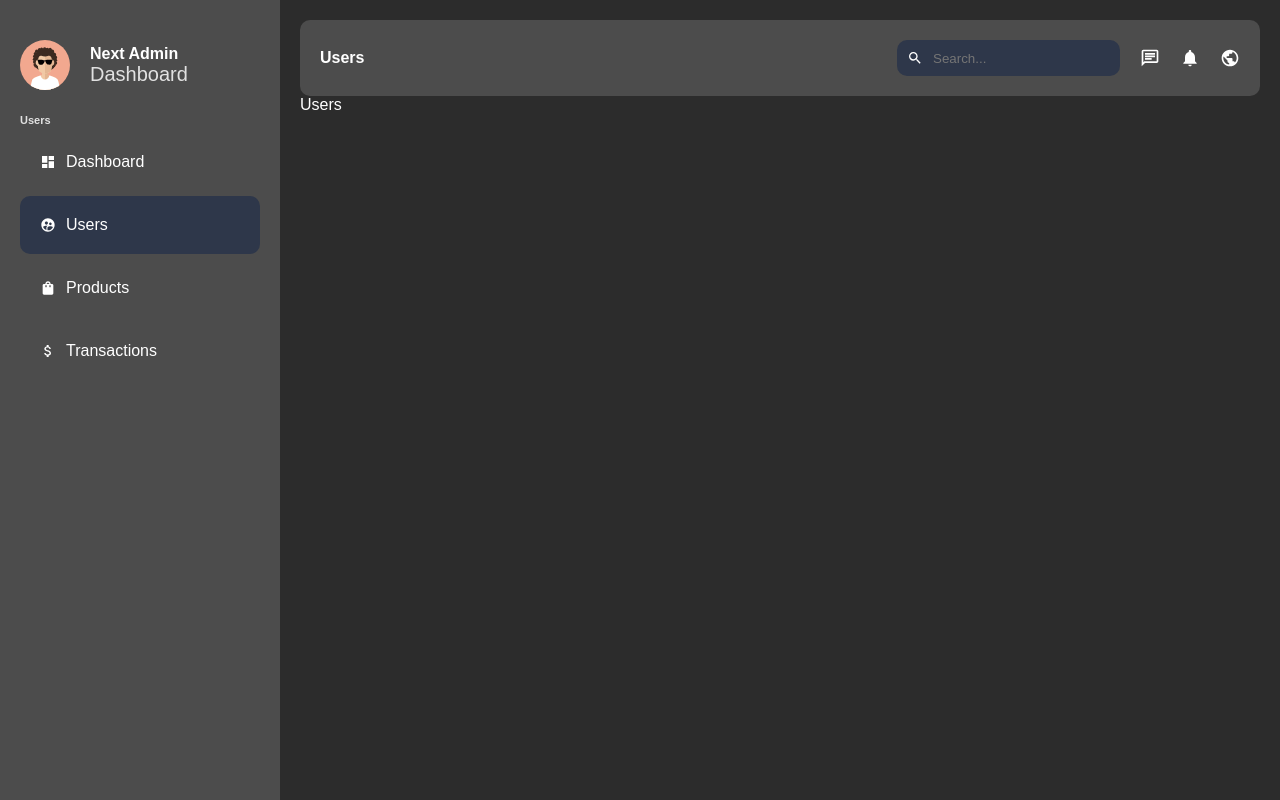
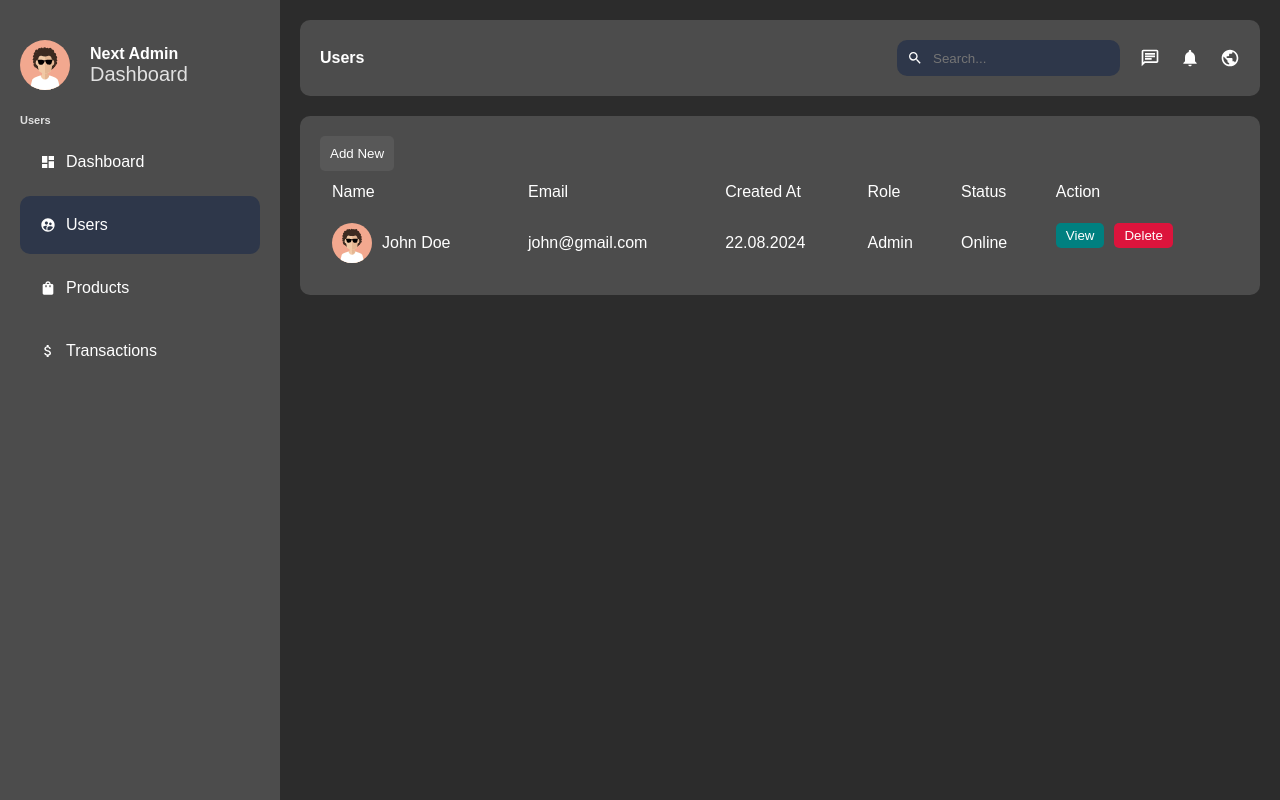
Before and after one commit to being-devahmad/next-admin-dashboard, a Next.js app: page /dashboard/users in a window 1280 px wide. Built offline with nearby package versions, Linux system fonts and the light colour scheme; a web font is replaced by a local one.

Commit message:
styling fixed

```diff
--- a/src/app/dashboard/transactions/page.jsx
+++ b/src/app/dashboard/transactions/page.jsx
@@ -1,6 +1,6 @@
 import Image from 'next/image'
 import React from 'react'
-import classes from './transactions.module.css'
+import classes from './page.module.css'
 
 const Transactions = () => {
     return (
--- a/src/app/dashboard/users/page.jsx
+++ b/src/app/dashboard/users/page.jsx
@@ -1,9 +1,63 @@
-import React from 'react'
+import Image from "next/image"
+import styles from './page.module.css'
+import Link from "next/link"
 
-const Users = () => {
+
+const UserPage = () => {
   return (
-    <div>Users</div>
+    <div className={styles.container}>
+      <div className={styles.top}>
+        <Link href="/dashboard/users/add">
+          <button className={styles.addButton}>Add New</button>
+        </Link>
+      </div>
+      <table className={styles.table}>
+        <thead>
+          <tr>
+            <td>Name</td>
+            <td>Email</td>
+            <td>Created At</td>
+            <td>Role</td>
+            <td>Status</td>
+            <td>Action</td>
+          </tr>
+        </thead>
+        <tbody>
+          <tr>
+            <td>
+              <div className={styles.user}>
+                <Image src="/avatar.svg"
+                  width={40}
+                  height={40}
+                  className={styles.userImage} />
+                John Doe
+              </div>
+
+            </td>
+            <td>john@gmail.com</td>
+            <td>22.08.2024
+              {/* {user.createdAt?.toString().slice(4, 16)} */}
+            </td>
+            <td>Admin
+              {/* {user.isAdmin ? "Admin" : "Not Admin"} */}
+            </td>
+            <td>Online
+              {/* {user.isActive ? "online" : "offline"} */}
+            </td>
+            <td className={styles.actions}>
+              <Link href={`/dashboard/users/1`}>
+                <button className={`${styles.button} ${styles.view}`}>View</button>
+              </Link>
+              <form>
+                <input type="hidden" name="id" />
+                <button className={`${styles.button} ${styles.delete}`}>Delete</button>
+              </form>
+            </td>
+          </tr>
+        </tbody>
+      </table>
+    </div>
   )
 }
 
-export default Users
+export default UserPage
--- /dev/null
+++ b/src/app/dashboard/users/page.module.css
@@ -0,0 +1,61 @@
+.container {
+    background-color: var(--bgSec);
+    padding: 20px;
+    margin-top: 20px;
+    border-radius: 10px;
+}
+
+.top {
+    display: flex;
+    align-items: center;
+}
+
+.addButton {
+    padding: 10px;
+    background-color: #585858;
+    color: var(--text);
+    border: none;
+    border-radius: 5px;
+    cursor: pointer;
+}
+
+.table {
+    width: 100%;
+}
+
+.table td {
+    padding: 10px;
+}
+
+.user {
+    display: flex;
+    align-items: center;
+    gap: 10px;
+}
+
+.userImage {
+    object-fit: cover;
+    border-radius: 50%;
+}
+
+.button {
+    padding: 5px 10px;
+    border-radius: 5px;
+    color: var(--text);
+    border: none;
+    cursor: pointer;
+
+}
+
+.actions {
+    display: flex;
+    gap: 10px;
+}
+
+.view {
+    background-color: teal;
+}
+
+.delete {
+    background-color: crimson;
+}
```
Also changed, not shown: src/app/dashboard/transactions/page.module.css (renamed from src/app/dashboard/transactions/transactions.module.css).
